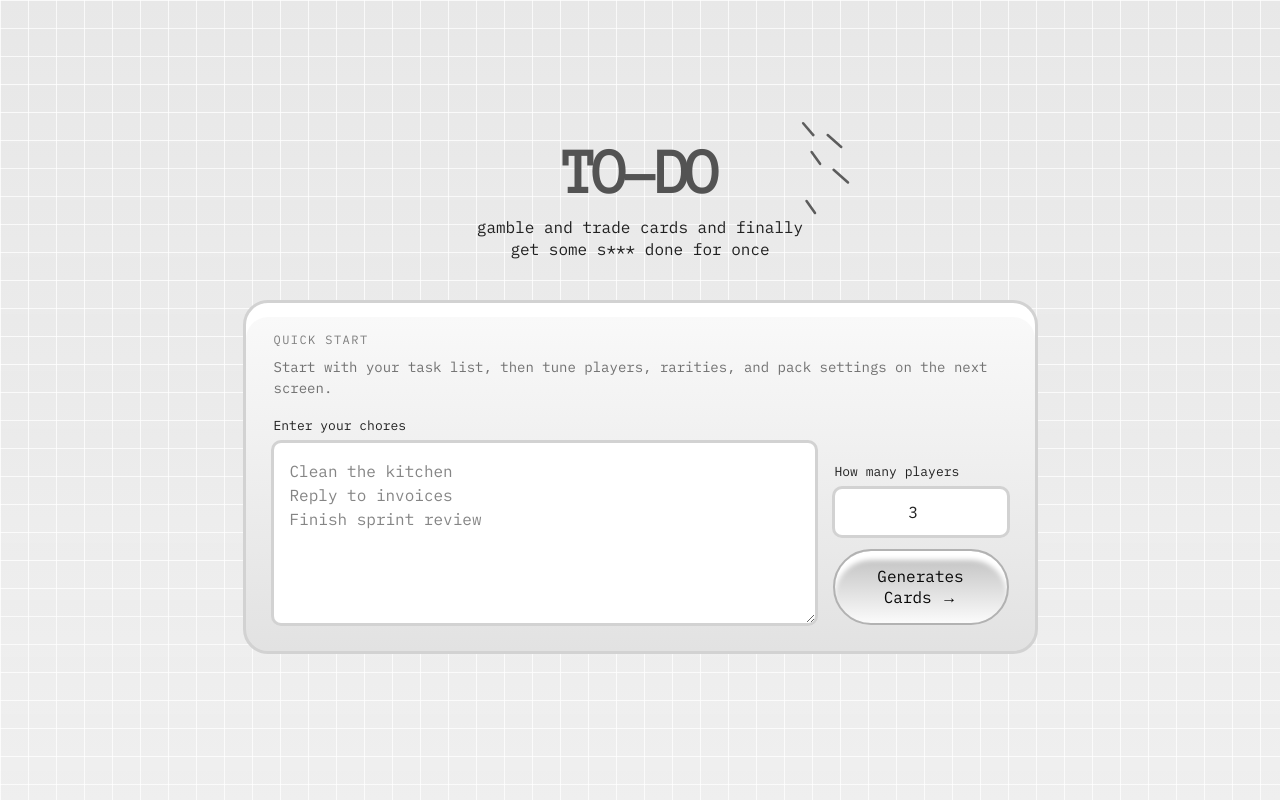
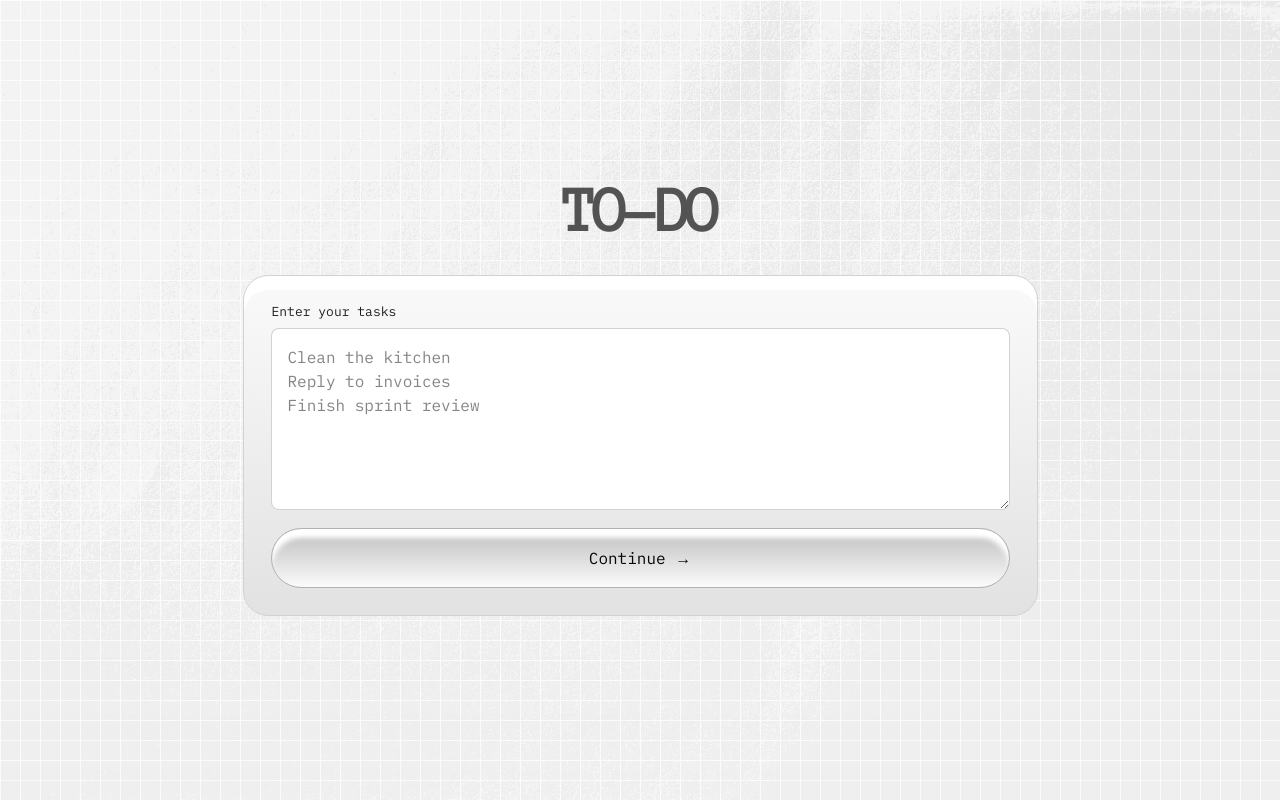
Before and after one commit to Sumin-Studio/todo-tcg, a Next.js app: page / in a window 1280 px wide. Built offline with nearby package versions, Linux system fonts and the light colour scheme.

Commit message:
Refine landing page and background texture

```diff
--- a/app/globals.css
+++ b/app/globals.css
@@ -55,6 +55,7 @@ body {
   color: var(--text-body);
   font-family: var(--font-mono), monospace;
   position: relative;
+  isolation: isolate;
 }
 
 body::before {
@@ -67,13 +68,32 @@ body::before {
     linear-gradient(rgba(255, 255, 255, 0.72) 1px, transparent 1px),
     linear-gradient(90deg, rgba(255, 255, 255, 0.72) 1px, transparent 1px),
     linear-gradient(180deg, rgba(0, 0, 0, 0.025), rgba(255, 255, 255, 0.08));
-  background-size: 28px 28px, 28px 28px, 100% 100%;
+  background-size: 20px 20px, 20px 20px, 100% 100%;
   z-index: 0;
+}
+
+body::after {
+  content: "";
+  position: fixed;
+  inset: 0;
+  pointer-events: none;
+  opacity: 0.46;
+  background-image:
+    url("/textures/paper-texture-screen.jpg"),
+    linear-gradient(180deg, rgba(255, 255, 255, 0.05), rgba(255, 255, 255, 0.01));
+  background-size:
+    100% 100%,
+    100% 100%;
+  background-position: center center, center center;
+  background-repeat: no-repeat, no-repeat;
+  mix-blend-mode: screen;
+  filter: contrast(112%) brightness(104%);
+  z-index: 1;
 }
 
 body > * {
   position: relative;
-  z-index: 1;
+  z-index: 2;
 }
 
 * {
@@ -96,7 +116,7 @@ a {
 
 .app-panel {
   background: linear-gradient(to bottom, var(--bg-panel-from), var(--bg-panel-to));
-  border: 3px solid var(--border);
+  border: 1px solid var(--border);
   border-radius: 25px;
   box-shadow: var(--shadow-panel);
 }
@@ -109,7 +129,7 @@ a {
   min-height: 58px;
   padding: 0.95rem 1.5rem;
   border-radius: 39px;
-  outline: 2px solid var(--border-button);
+  outline: 1px solid var(--border-button);
   outline-offset: 0;
   background: linear-gradient(to bottom, var(--btn-from), var(--btn-to));
   color: var(--text-button);
@@ -135,7 +155,7 @@ a {
 .app-input:focus-visible,
 .app-textarea:focus-visible,
 .app-checkbox:focus-visible {
-  outline: 2px solid rgba(32, 32, 32, 0.45);
+  outline: 1px solid rgba(32, 32, 32, 0.45);
   outline-offset: 3px;
 }
 
@@ -150,7 +170,7 @@ a {
   background: var(--bg-input);
   color: var(--text-body);
   border: 0;
-  box-shadow: 0 0 0 3px var(--border);
+  box-shadow: 0 0 0 1px var(--border);
 }
 
 .app-input {
@@ -202,7 +222,7 @@ a {
   height: 20px;
   border-radius: 6px;
   background: var(--bg-input);
-  box-shadow: 0 0 0 2px var(--border);
+  box-shadow: 0 0 0 1px var(--border);
   position: relative;
   flex-shrink: 0;
 }
--- a/app/page.tsx
+++ b/app/page.tsx
@@ -1,78 +1,33 @@
-function TickMarks() {
-  return (
-    <svg
-      aria-hidden="true"
-      viewBox="0 0 260 140"
-      className="pointer-events-none absolute -right-14 -top-8 h-[120px] w-[220px] opacity-70"
-    >
-      <g stroke="#202020" strokeWidth="3" strokeLinecap="round" fill="none">
-        <path d="M194 10 206 24" />
-        <path d="M223 24 239 38" />
-        <path d="M204 44 214 58" />
-        <path d="M230 65 247 80" />
-        <path d="M198 102 208 116" />
-      </g>
-    </svg>
-  );
-}
-
 export default function LandingPage() {
   return (
     <main className="min-h-screen px-4 py-10 sm:px-6">
       <div className="mx-auto flex min-h-[calc(100vh-5rem)] max-w-5xl flex-col items-center justify-center gap-10">
         <div className="relative text-center">
-          <TickMarks />
           <h1 className="app-title text-[3.8rem] leading-[0.75] tracking-[-0.09em] sm:text-[4.25rem]">
             TO-DO
           </h1>
-          <p className="mx-auto mt-5 max-w-md text-sm leading-[1.35] text-[var(--text-body)] sm:text-base">
-            gamble and trade cards and finally
-            <br />
-            get some s*** done for once
-          </p>
         </div>
 
         <section className="app-panel w-full max-w-[795px] p-5 sm:p-7">
           <form action="/create" method="GET" className="flex flex-col gap-5">
-            <div>
-              <p className="app-kicker">Quick Start</p>
-              <p className="mt-2 text-sm leading-[1.45] text-[rgba(32,32,32,0.62)]">
-                Start with your task list, then tune players, rarities, and pack
-                settings on the next screen.
-              </p>
-            </div>
-
-            <div className="grid gap-5 md:grid-cols-[1fr_172px] md:items-end">
+            <div className="flex flex-col gap-5">
               <label className="flex flex-col gap-2">
-                <span className="app-label">Enter your chores</span>
+                <span className="app-label">Enter your tasks</span>
                 <textarea
                   name="tasks"
                   className="app-textarea"
                   placeholder={"Clean the kitchen\nReply to invoices\nFinish sprint review"}
                   defaultValue=""
+                  required
                 />
               </label>
 
-              <div className="flex flex-col gap-4">
-                <label className="flex flex-col gap-2">
-                  <span className="app-label">How many players</span>
-                  <input
-                    name="players"
-                    className="app-input"
-                    type="number"
-                    min={1}
-                    max={20}
-                    defaultValue={3}
-                  />
-                </label>
-
-                <button
-                  type="submit"
-                  className="app-button justify-center text-center text-[1.05rem]"
-                >
-                  Generates Cards →
-                </button>
-              </div>
+              <button
+                type="submit"
+                className="app-button w-full justify-center text-center text-[1.05rem]"
+              >
+                Continue →
+              </button>
             </div>
           </form>
         </section>
--- a/components/cards/card.module.css
+++ b/components/cards/card.module.css
@@ -109,7 +109,7 @@
   font-weight: 900;
   letter-spacing: 0.08em;
   color: rgba(85, 137, 100, 0.92);
-  border: 3px solid rgba(85, 137, 100, 0.92);
+  border: 1px solid rgba(85, 137, 100, 0.92);
   padding: 4px 10px;
   border-radius: 4px;
   transform: rotate(-18deg);
--- a/components/pack/pack.module.css
+++ b/components/pack/pack.module.css
@@ -13,7 +13,7 @@
   height: 260px;
   border-radius: 18px;
   background: linear-gradient(180deg, #fafafa 0%, #d9d9d9 100%);
-  border: 3px solid #d2d2d2;
+  border: 1px solid #d2d2d2;
   box-shadow:
     inset 0 14px 0 rgba(255, 255, 255, 1),
     0 12px 26px rgba(0, 0, 0, 0.12);
```
Also changed, not shown: public/textures/paper-texture-screen.jpg (added).
